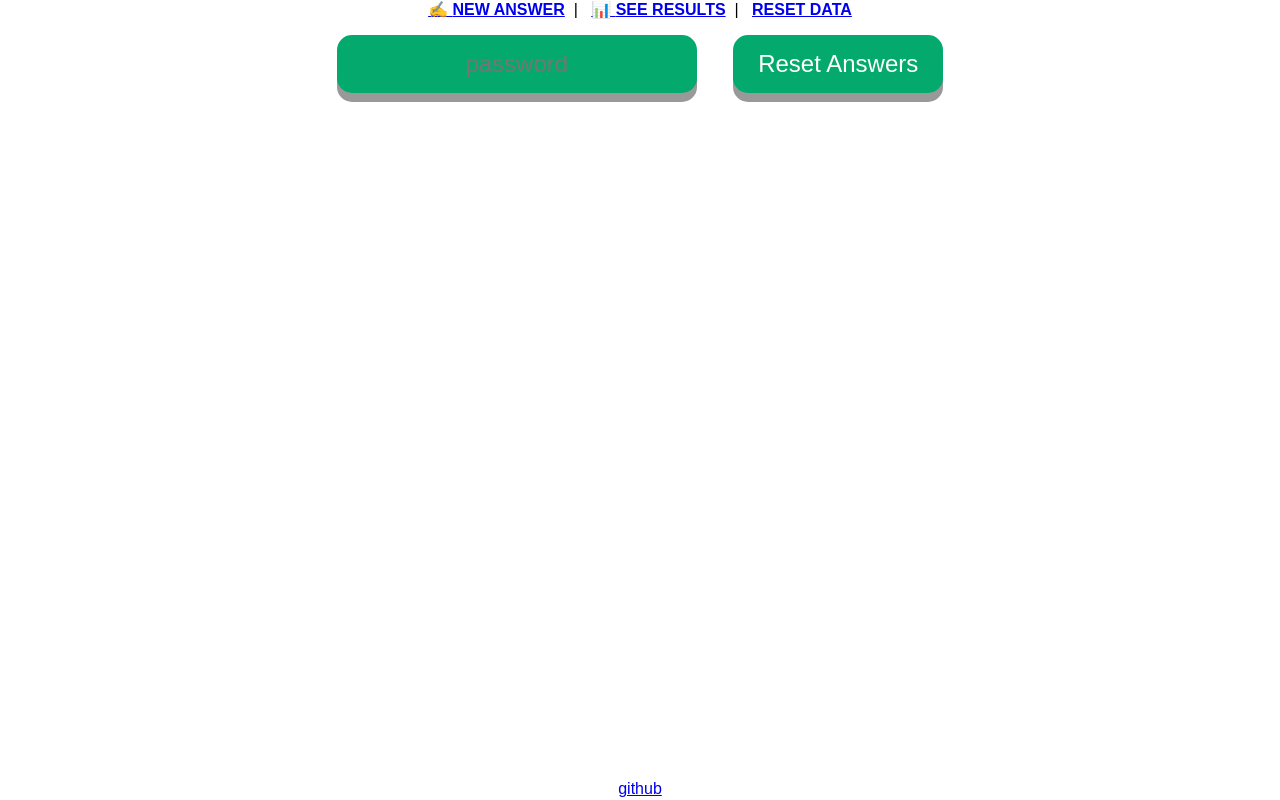
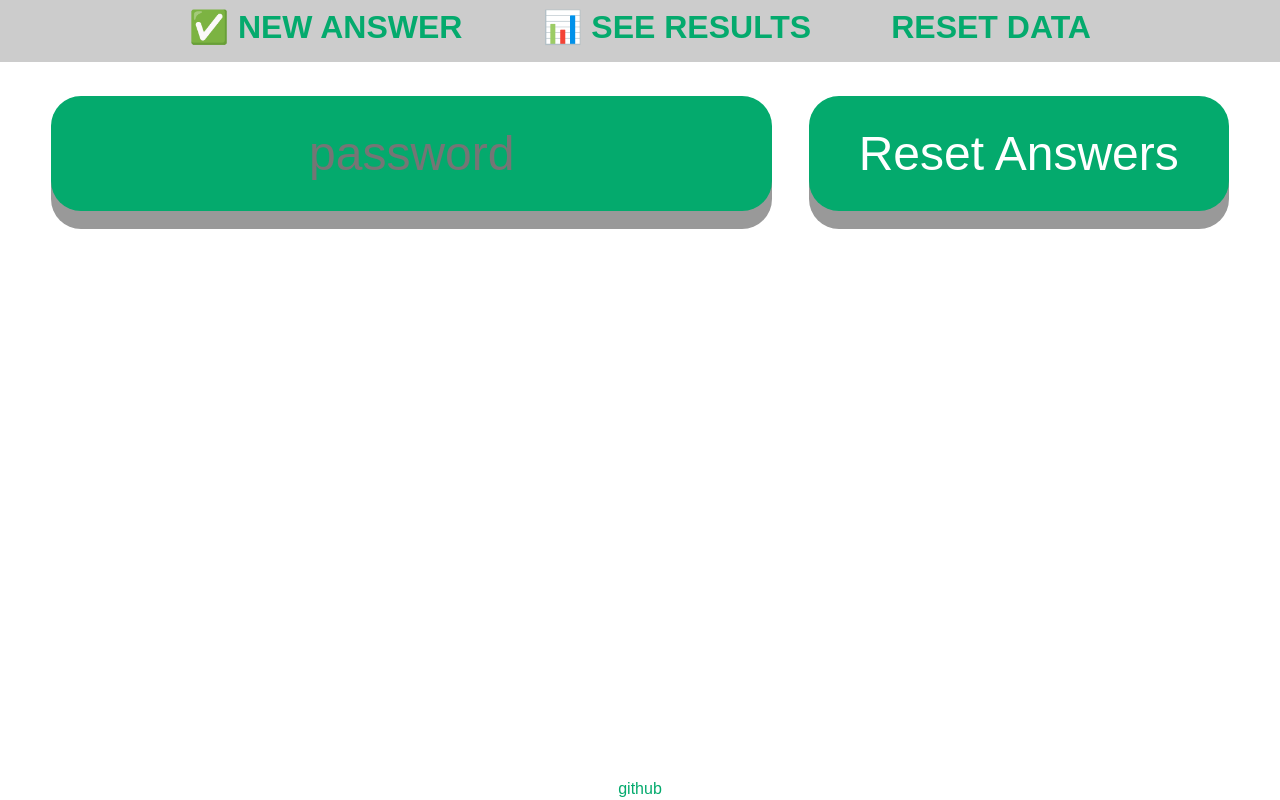
Before and after one commit to j-vanrav/maca-quiz, a Flask app: page /reset in a window 1280 px wide. Run offline with Flask 2, Linux system fonts and the light colour scheme; some libraries are stand-ins or nearby versions.

Commit message:
beautified nav, scaling

```diff
--- a/app/static/CSS/style.css
+++ b/app/static/CSS/style.css
@@ -17,6 +17,16 @@ footer{
 	bottom: 2px;
 	width: 100%;
 }
+.nav{
+	background-color: #ccc;
+	padding-top: 1vh;
+	padding-bottom: 2vh;
+	font-size: 2em;
+}
+a{
+	text-decoration: none;
+	color: #04AA6D;
+}
 
 #answer-0:after{content: 'A';}
 #answer-1:after{content: 'B';}
@@ -24,26 +34,25 @@ footer{
 #answer-3:after{content: 'D';}
 
 form input:after{
-	font-size: 32px;
+	font-size: 64px;
 }
 
 form input {
 	-webkit-appearance: none;
-	padding: 10vh;
     margin: 2vh;
 	display: inline-block;
 	position: relative;
     border: none;
     outline: none;
-	padding: 15px 25px;
-	font-size: 24px;
+	padding: 30px 50px;
+	font-size: 48px;
 	text-align: center;
 	cursor: pointer;
 	outline: none;
 	color: #fff;
 	background-color: #04AA6D;
-	border-radius: 15px;
-	box-shadow: 0 9px #999;
+	border-radius: 30px;
+	box-shadow: 0 18px #999;
 }
 
 
@@ -53,8 +62,8 @@ form input:hover {
 
 form input:checked, form input:active{
 	background-color: #3e8e41;
-	box-shadow: 0 5px #666;
-	transform: translateY(4px);
+	box-shadow: 0 10px #666;
+	transform: translateY(8px);
 }
 
 .resultHolder{
@@ -65,15 +74,18 @@ form input:checked, form input:active{
 }
 .resultBar{
 	background-color: #04AA6D;
-	height: 5vh;
+	height: 7vh;
 	border-radius: 5px;
+}
+.result p{
+	font-size: 1.5em;
 }
 
 #password{
 	cursor: auto;
 }
 #password:checked, #password:active{
-	box-shadow: 0 9px #999;
+	box-shadow: 0 18px #999;
 	transform: translateY(0);
 }
 #password:checked{
--- a/app/templates/nav.html
+++ b/app/templates/nav.html
@@ -3,8 +3,8 @@
 {% block nav %}
 <div class="nav">
     <p>
-        <a href="/quiz">&#9997; <b>NEW ANSWER</b></a>&nbsp;&nbsp;|&nbsp;&nbsp;
-        <a href="/result">&#128202; <b>SEE RESULTS</b></a>&nbsp;&nbsp;|&nbsp;&nbsp;
+        <a href="/quiz">&#9989; <b>NEW ANSWER</b></a>&nbsp;&nbsp;&nbsp;&nbsp;&nbsp;&nbsp;&nbsp;&nbsp;
+        <a href="/result">&#128202; <b>SEE RESULTS</b></a>&nbsp;&nbsp;&nbsp;&nbsp;&nbsp;&nbsp;&nbsp;&nbsp;
         <a href="/reset"><b>RESET DATA</b></a>
     </p>
 </div>
--- a/app/templates/reset.html
+++ b/app/templates/reset.html
@@ -2,6 +2,7 @@
 
 {% block content %}
 <div class="reset">
+    <br>
     <form action="" method="post">
         {{ resetform.csrf_token }}
         {{ resetform.password(placeholder="password") }}
```
Also changed, not shown: app/templates/result.html (+3 -4 lines).
